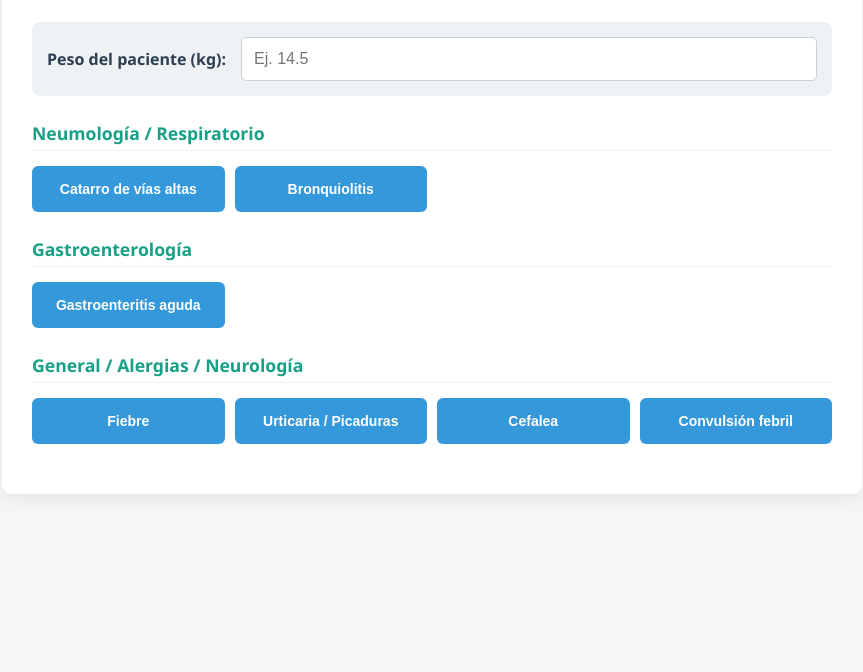
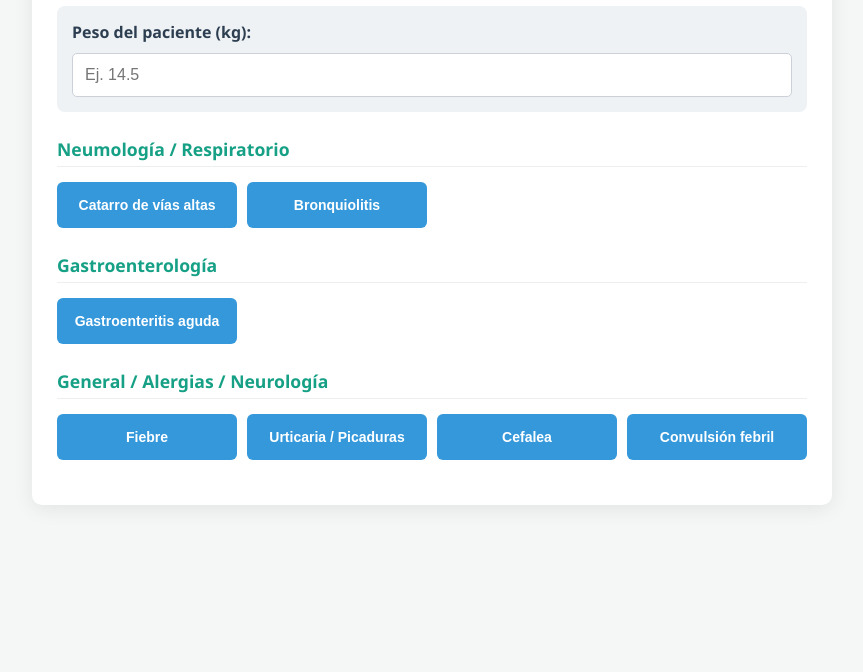
Before and after one commit to gonzaloares/RecomendacionesPediatria, a plain HTML site: page index.html in a window 1280 px wide. Shown: the part 128-800 px from the top of the page, without its empty margins (208-1071 px from the left). Drawn offline with Linux system fonts and the light colour scheme.

Commit message:
Update index.html

```diff
--- a/index.html
+++ b/index.html
@@ -5,20 +5,26 @@
     <meta name="viewport" content="width=device-width, initial-scale=1.0">
     <title>Generador de Pautas Pediátricas</title>
     <style>
+        /* Regla universal para que los márgenes internos no descuadren los elementos */
+        * {
+            box-sizing: border-box;
+        }
+
         body {
             font-family: 'Segoe UI', Tahoma, Geneva, Verdana, sans-serif;
             background-color: #f4f7f6;
             color: #333;
             margin: 0;
-            padding: 20px;
+            padding: 15px; /* Ligeramente reducido para móviles */
         }
         .container {
             max-width: 800px;
             margin: 0 auto;
             background: white;
-            padding: 30px;
+            padding: 25px;
             border-radius: 10px;
             box-shadow: 0 4px 20px rgba(0,0,0,0.08);
+            width: 100%;
         }
         h1 {
             color: #2c3e50;
@@ -26,31 +32,49 @@
             border-bottom: 2px solid #eee;
             padding-bottom: 15px;
             margin-bottom: 25px;
-            font-size: 1.8em;
+            font-size: 1.6em;
         }
+
+        /* NUEVO SISTEMA PARA LA CAJA DEL PESO (100% Responsive) */
         .input-group {
-            margin-bottom: 25px;
             background: #eef2f5;
             padding: 15px;
             border-radius: 8px;
+            margin-bottom: 25px;
             display: flex;
+            flex-wrap: wrap; /* Permite que los elementos bajen de línea si no caben */
             align-items: center;
-            gap: 15px;
+            gap: 10px;
         }
         label {
             font-weight: bold;
             color: #2c3e50;
             margin: 0;
-            white-space: nowrap;
+            flex: 1 1 100%; /* En móviles ocupa toda la línea */
         }
         input[type="number"] {
-            flex: 1;
+            width: 100%;
+            flex: 1 1 100%; /* En móviles ocupa toda la línea */
             padding: 12px;
             border: 1px solid #ccd1d9;
             border-radius: 5px;
             font-size: 16px;
-            box-sizing: border-box; /* Evita que el padding descuadre el input */
+            background-color: #fff;
+            /* appearance: none elimina estilos raros en iOS Safari */
+            -webkit-appearance: none;
+            appearance: none;
         }
+
+        /* Si la pantalla es más ancha que un móvil (ej. tablet u ordenador), se ponen lado a lado */
+        @media (min-width: 600px) {
+            label {
+                flex: 0 0 auto;
+            }
+            input[type="number"] {
+                flex: 1 1 auto;
+            }
+        }
+
         .categoria-titulo {
             color: #16a085;
             border-bottom: 1px solid #eee;
@@ -61,7 +85,7 @@
         }
         .buttons {
             display: grid;
-            grid-template-columns: repeat(auto-fill, minmax(180px, 1fr));
+            grid-template-columns: repeat(auto-fill, minmax(150px, 1fr));
             gap: 10px;
             margin-bottom: 20px;
         }
@@ -69,12 +93,13 @@
             background-color: #3498db;
             color: white;
             border: none;
-            padding: 15px 12px; /* Un poco más alto para tocar mejor con el dedo */
+            padding: 15px 10px;
             border-radius: 6px;
             font-size: 14px;
             font-weight: 600;
             cursor: pointer;
             transition: background 0.2s;
+            width: 100%;
         }
         button:hover {
             background-color: #2980b9;
@@ -100,6 +125,7 @@
             padding: 20px;
             background-color: #fff;
             margin-top: 30px;
+            width: 100%;
         }
         #texto-informe {
             font-family: 'Arial', sans-serif;
@@ -111,30 +137,13 @@
             line-height: 1.5;
             color: #333;
             text-align: justify;
+            word-wrap: break-word; /* Evita que palabras largas descuadren el texto */
         }
         .alerta {
             color: #e74c3c;
             font-weight: bold;
             margin-bottom: 15px;
             display: none;
-        }
-
-        /* AJUSTE ESPECÍFICO PARA MÓVILES */
-        @media (max-width: 500px) {
-            .input-group {
-                flex-direction: column; /* Apila los elementos en vertical */
-                align-items: stretch;   /* Estira el recuadro a los bordes */
-                gap: 10px;
-            }
-            input[type="number"] {
-                width: 100%;
-            }
-            label {
-                white-space: normal; /* Permite que el texto baje de línea si es largo */
-            }
-            .container {
-                padding: 15px;
-            }
         }
     </style>
 </head>
@@ -199,10 +208,8 @@
             mensajeError.style.display = 'none';
         }
 
-        // Cálculos estandarizados según indicaciones
-        let dosisPara = (peso * 0.15).toFixed(1); // Paracetamol 100mg/ml (15 mg/kg)
+        let dosisPara = (peso * 0.15).toFixed(1);
 
-        // Condicional para el Ibuprofeno según el peso (>20 kg = 40mg/ml, <=20 kg = 20mg/ml)
         let textoIbuprofeno = "";
         if (peso <= 20) {
             let dosisIbu = (peso * 7 / 20).toFixed(1);
```
